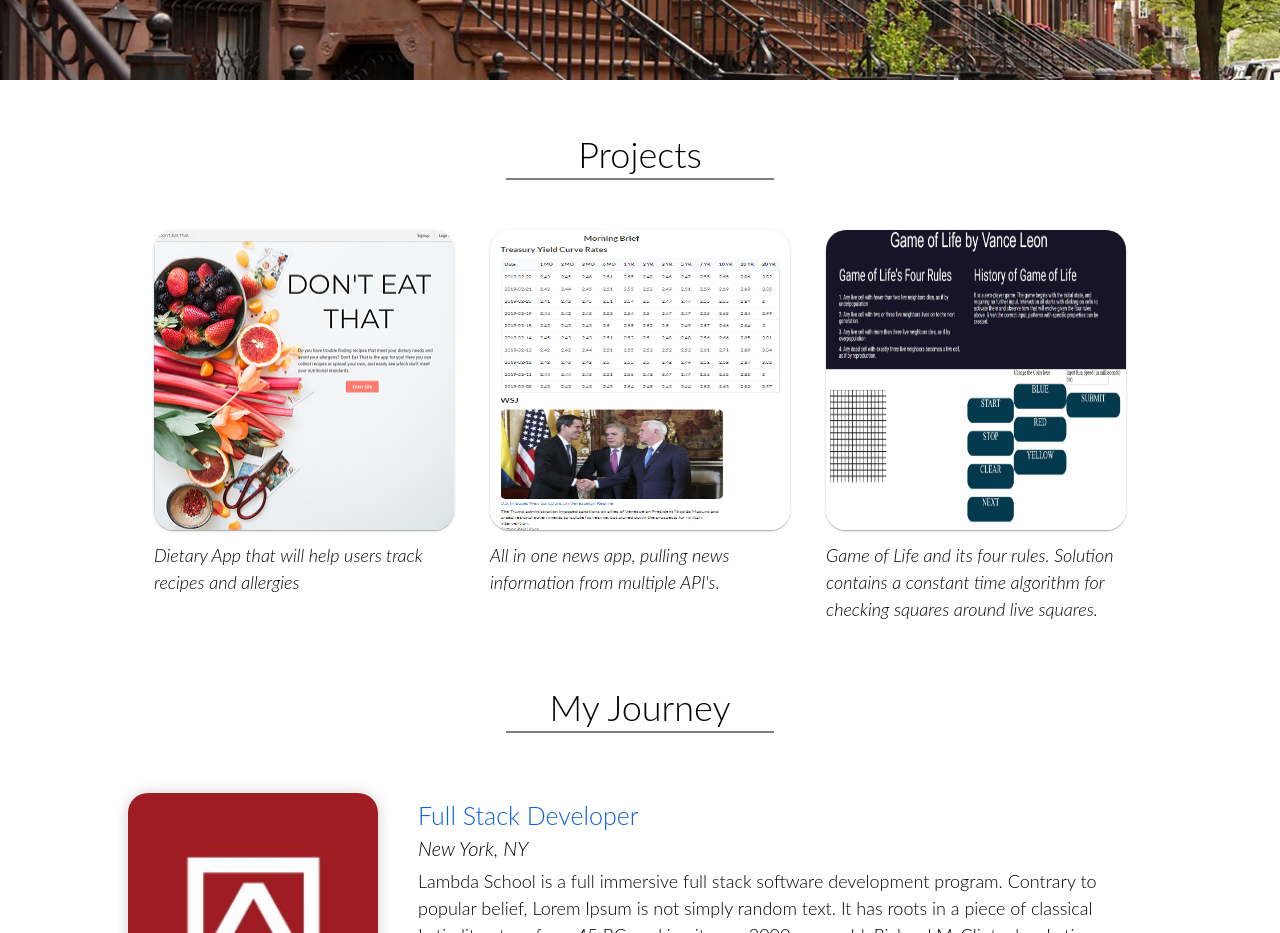
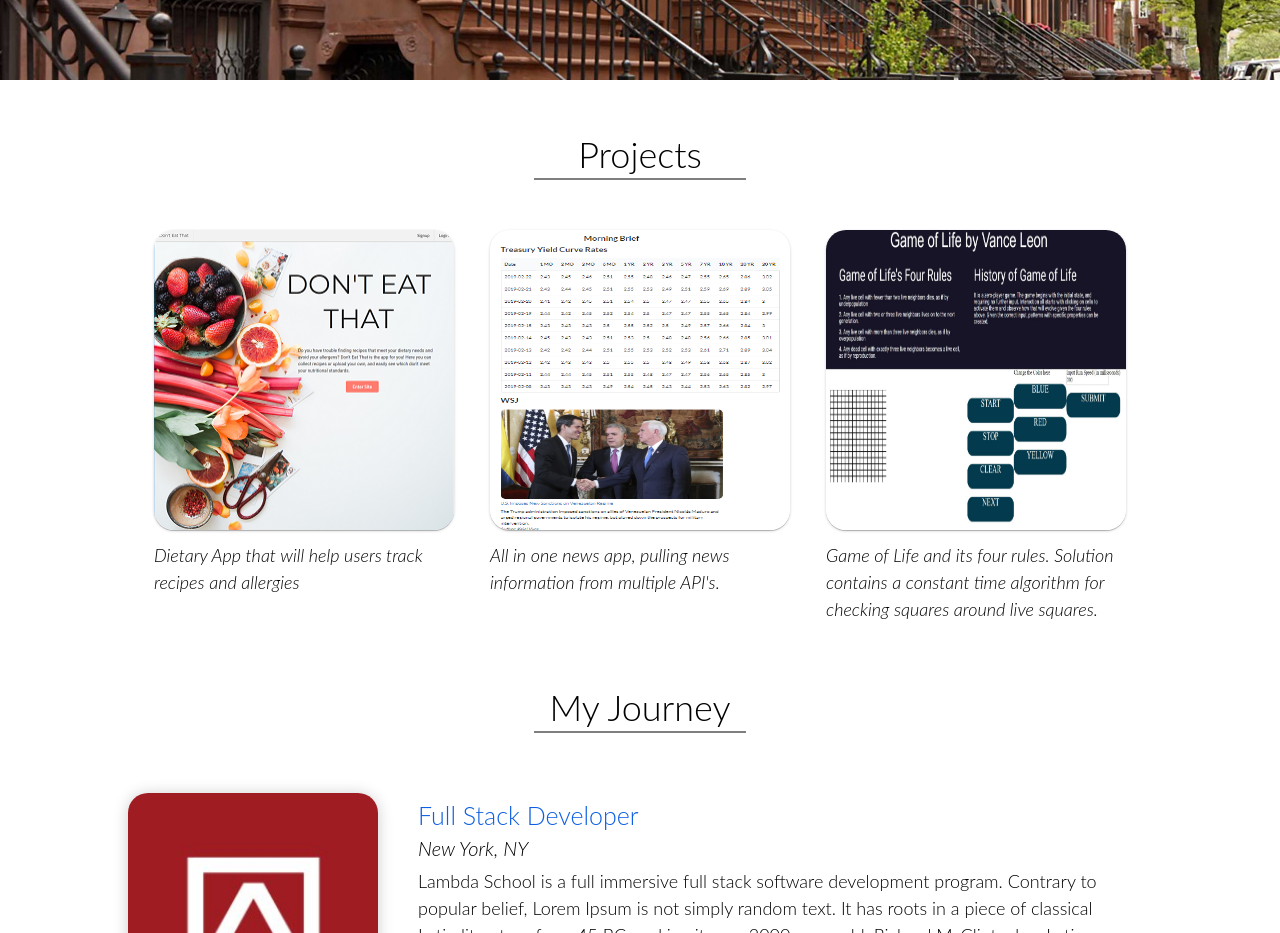
Before and after one commit to vanceleon/Portfolio_Site, a React (Create React App) app in the folder portfolio/: page / in a window 1280 px wide. Shown: the part 420-1353 px from the top of the page. Built offline with nearby package versions, Linux system fonts and the light colour scheme.

Commit message:
header edits

```diff
--- a/portfolio/src/css/App.css
+++ b/portfolio/src/css/App.css
@@ -183,9 +183,6 @@ html {
   font-size: 2.5rem;
 }
 
-.title {
-  /* border: 1px solid blue; */
-}
 
 .parallax-headshot {
   min-height: 500px;
@@ -225,9 +222,6 @@ html {
   font-family: 'Sitka Heading', sans-serif;
 }
 
-.quotes {
-  /* border: 1px solid coral; */
-}
 
 .experience-tabs {
   /* border: 1px solid yellow; */
@@ -240,7 +234,7 @@ html {
   margin: 50px auto;
   font-family: 'Lato Light', sans-serif;
   border-bottom: 2px solid rgba(0, 0, 0, 0.5);
-  width: 25%;
+  width: 200px;
   padding: 6px;
 }
 
@@ -264,8 +258,6 @@ html {
   box-shadow: 0 1px 15px 0 rgba(0, 0, 0, 0.2), 0 1px 0.5px 0 rgba(0, 0, 0, 0.19);
 }
 
-.experienceLinks {
-}
 
 .company-info-desc {
   text-align: left;
@@ -302,7 +294,7 @@ html {
   margin: 50px auto;
   font-family: 'Lato Light', sans-serif;
   border-bottom: 2px solid rgba(0, 0, 0, 0.5);
-  width: 25%;
+  width: 200px;
   padding: 6px;
 }
 
@@ -368,9 +360,6 @@ html {
 }
 
 @media (max-width: 768px) {
-  /* .parallax-container {
-    height: 100vh;
-  } */
 
   .header-height {
     height: 100vh;
```
